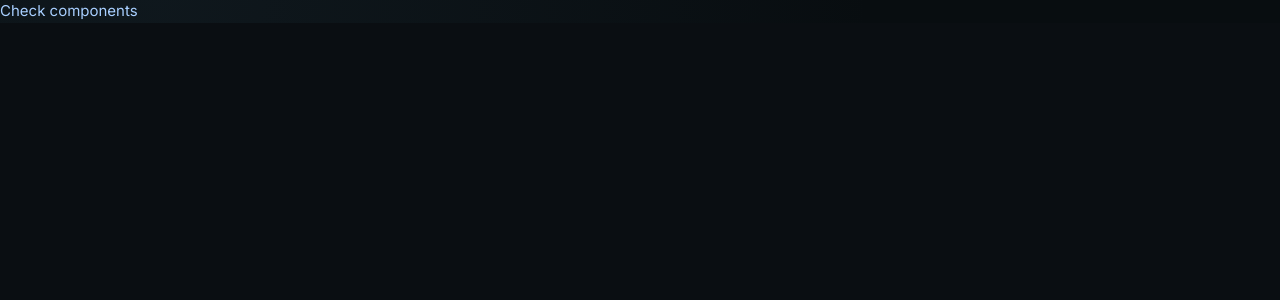
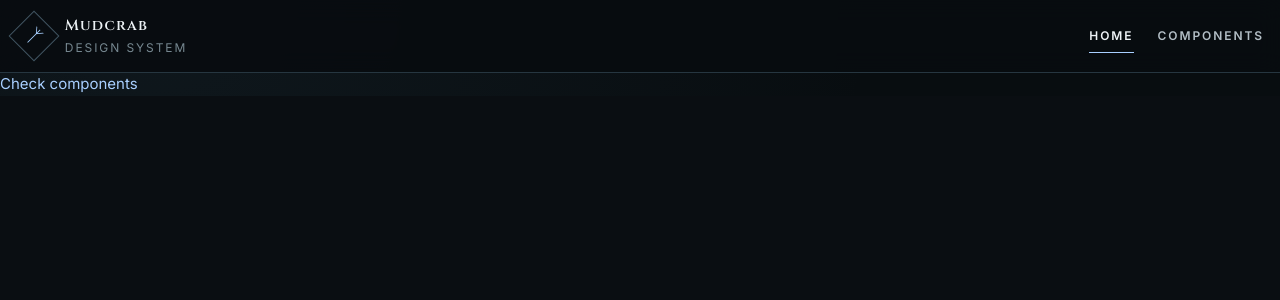
Before and after one commit to MonoPT/mudcrab-website, a SvelteKit app: page / in a window 1280 px wide. Shown: the top 300 px of the page. Built offline with nearby package versions, Linux system fonts and the light colour scheme.

Commit message:
navigation menu

```diff
--- /dev/null
+++ b/src/components/SiteHeader.svelte
@@ -0,0 +1,213 @@
+<script lang="ts">
+	import { Menu, X } from '@lucide/svelte';
+	import type { Snippet } from 'svelte';
+
+	type NavItem = {
+		label: string;
+		href: string;
+		active?: boolean;
+		external?: boolean;
+	};
+
+	let {
+		brand,
+		items = [],
+		actions,
+		sticky = false,
+		mobileLabel = 'Open menu'
+	}: {
+		brand: Snippet;
+		items?: NavItem[];
+		actions?: Snippet;
+		sticky?: boolean;
+		mobileLabel?: string;
+	} = $props();
+
+	let menuOpen = $state(false);
+
+	function closeMenu() {
+		menuOpen = false;
+	}
+
+	function handleKeydown(event: KeyboardEvent) {
+		if (event.key === 'Escape') closeMenu();
+	}
+</script>
+
+<svelte:window onkeydown={handleKeydown} />
+
+<header class="site-header" class:sticky>
+	<div class="header-inner">
+		{@render brand()}
+		<button
+			class="menu-toggle"
+			type="button"
+			aria-label={menuOpen ? 'Close menu' : mobileLabel}
+			aria-expanded={menuOpen}
+			aria-controls="site-navigation"
+			onclick={() => (menuOpen = !menuOpen)}
+		>
+			{#if menuOpen}
+				<X size={20} strokeWidth={1.75} aria-hidden="true" />
+			{:else}
+				<Menu size={20} strokeWidth={1.75} aria-hidden="true" />
+			{/if}
+		</button>
+
+		<div class="header-content" class:open={menuOpen}>
+			<nav id="site-navigation" aria-label="Main navigation">
+				<ul>
+					{#each items as item}
+						<li>
+							<a
+								class:active={item.active}
+								href={item.href}
+								aria-current={item.active ? 'page' : undefined}
+								target={item.external ? '_blank' : undefined}
+								rel={item.external ? 'noreferrer' : undefined}
+								onclick={closeMenu}>{item.label}</a
+							>
+						</li>
+					{/each}
+				</ul>
+			</nav>
+			{#if actions}<div class="header-actions">{@render actions()}</div>{/if}
+		</div>
+	</div>
+</header>
+
+<style>
+	.site-header {
+		position: relative;
+		z-index: var(--z-sticky);
+		border-bottom: 1px solid var(--color-border);
+		background: color-mix(in srgb, var(--color-background) 92%, transparent);
+		backdrop-filter: blur(12px);
+	}
+	.site-header.sticky {
+		position: sticky;
+		top: 0;
+	}
+	.header-inner {
+		display: flex;
+		align-items: center;
+		justify-content: space-between;
+		gap: 2rem;
+		width: min(100% - 2rem, var(--content-wide));
+		min-height: 4.5rem;
+		margin: 0 auto;
+	}
+	.header-content {
+		display: flex;
+		align-items: center;
+		gap: 2rem;
+	}
+	nav ul {
+		display: flex;
+		align-items: center;
+		gap: 1.5rem;
+		margin: 0;
+		padding: 0;
+		list-style: none;
+	}
+	nav li + li {
+		margin-top: 0;
+	}
+	nav a {
+		position: relative;
+		display: inline-flex;
+		padding: 0.5rem 0;
+		color: var(--color-text-muted);
+		font-size: var(--text-xs);
+		font-weight: 600;
+		letter-spacing: var(--tracking-label);
+		text-decoration: none;
+		text-transform: uppercase;
+	}
+	nav a::after {
+		position: absolute;
+		right: 0;
+		bottom: 0;
+		left: 0;
+		height: 1px;
+		background: var(--color-accent);
+		content: '';
+		transform: scaleX(0);
+		transform-origin: right;
+		transition: transform var(--duration-normal) var(--ease-standard);
+	}
+	nav a:hover,
+	nav a.active {
+		color: var(--color-text);
+	}
+	nav a:hover::after,
+	nav a.active::after {
+		transform: scaleX(1);
+		transform-origin: left;
+	}
+	nav a:focus-visible,
+	.menu-toggle:focus-visible {
+		outline: none;
+		box-shadow: var(--focus-ring);
+	}
+	.header-actions {
+		display: flex;
+		align-items: center;
+		gap: 0.6rem;
+	}
+	.menu-toggle {
+		display: none;
+		place-items: center;
+		width: 2.5rem;
+		height: 2.5rem;
+		padding: 0;
+		border: 1px solid var(--color-border-strong);
+		border-radius: var(--radius-sm);
+		background: transparent;
+		color: var(--color-text-muted);
+		cursor: pointer;
+	}
+	@media (max-width: 700px) {
+		.header-inner {
+			position: relative;
+			min-height: 4rem;
+		}
+		.menu-toggle {
+			display: grid;
+		}
+		.header-content {
+			position: absolute;
+			top: calc(100% + 1px);
+			right: 0;
+			left: 0;
+			display: none;
+			align-items: stretch;
+			gap: 1rem;
+			padding: 1rem;
+			border: 1px solid var(--color-border);
+			border-top: 0;
+			background: var(--color-surface-raised);
+			box-shadow: var(--shadow-md);
+		}
+		.header-content.open {
+			display: grid;
+		}
+		nav ul {
+			display: grid;
+			gap: 0.25rem;
+		}
+		nav a {
+			width: 100%;
+			padding: 0.7rem 0.5rem;
+		}
+		.header-actions {
+			padding-top: 1rem;
+			border-top: 1px solid var(--color-border);
+		}
+	}
+	@media (prefers-reduced-motion: reduce) {
+		nav a::after {
+			transition: none;
+		}
+	}
+</style>
--- a/src/routes/+layout.svelte
+++ b/src/routes/+layout.svelte
@@ -1,9 +1,21 @@
 <script lang="ts">
 	import './layout.css';
+	import { page } from '$app/state';
 	import favicon from '$lib/assets/favicon.svg';
+	import BrandMark from '../components/BrandMark.svelte';
+	import SiteHeader from '../components/SiteHeader.svelte' with { wake: 'load' };
 
 	let { children } = $props();
+	const navigation = $derived([
+		{ label: 'Home', href: '/', active: page.url.pathname === '/' },
+		{ label: 'Components', href: '/components', active: page.url.pathname === '/components' }
+	]);
 </script>
 
 <svelte:head><link rel="icon" href={favicon} /></svelte:head>
+
+<SiteHeader items={navigation} sticky>
+	{#snippet brand()}<BrandMark subtitle="Design system" />{/snippet}
+</SiteHeader>
+
 {@render children()}
```
